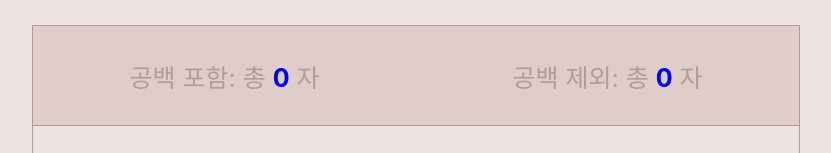
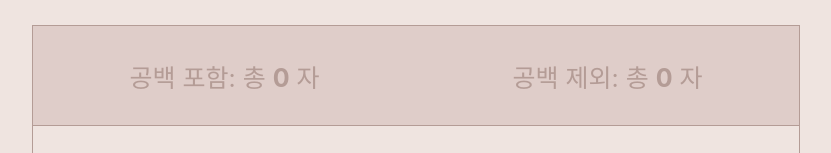
Before and after one commit to kyw0716/planToday, a Next.js app in the folder oneul/: page /woowacourse in a window 1280 px wide. Shown: the part 129-282 px from the top of the page, without its empty margins (224-1055 px from the left). Built offline with nearby package versions, Linux system fonts and the light colour scheme.

Commit message:
fix: 글자 색 수정

```diff
--- a/oneul/pages/woowacourse.js
+++ b/oneul/pages/woowacourse.js
@@ -54,16 +54,12 @@ export default function WooWaCourse() {
       <Style.CountContainer>
         <div style={{ fontSize: "25px" }}>
           공백 포함: 총&nbsp;
-          <span style={{ color: "blue", fontWeight: "bold" }}>
-            {lengthWithWhiteSpace}
-          </span>
+          <span style={{ fontWeight: "bold" }}>{lengthWithWhiteSpace}</span>
           &nbsp;자
         </div>
         <div style={{ fontSize: "25px" }}>
           공백 제외: 총&nbsp;
-          <span style={{ color: "blue", fontWeight: "bold" }}>
-            {lengthWithoutWhiteSpace}
-          </span>
+          <span style={{ fontWeight: "bold" }}>{lengthWithoutWhiteSpace}</span>
           &nbsp;자
         </div>
       </Style.CountContainer>
```
